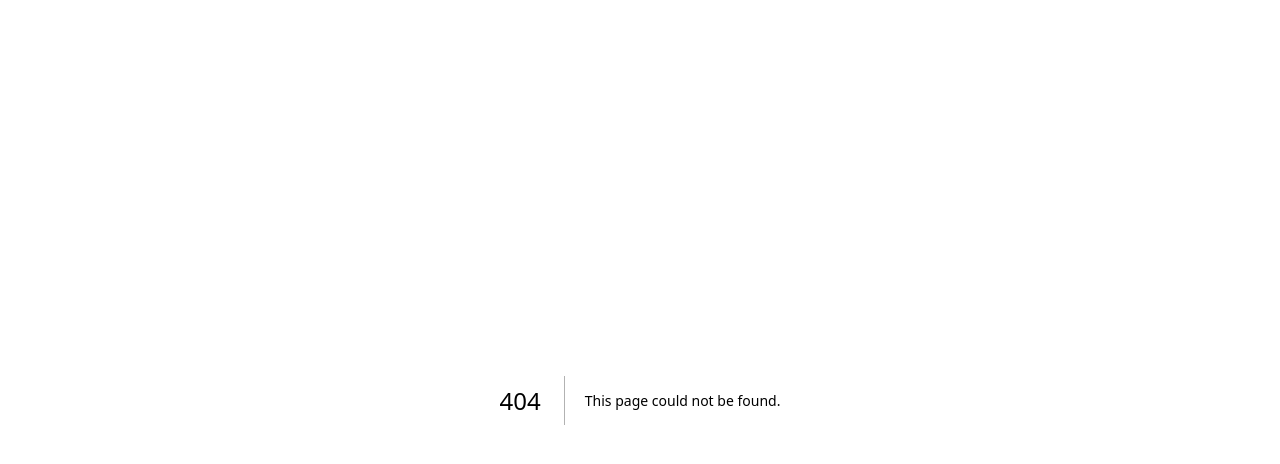
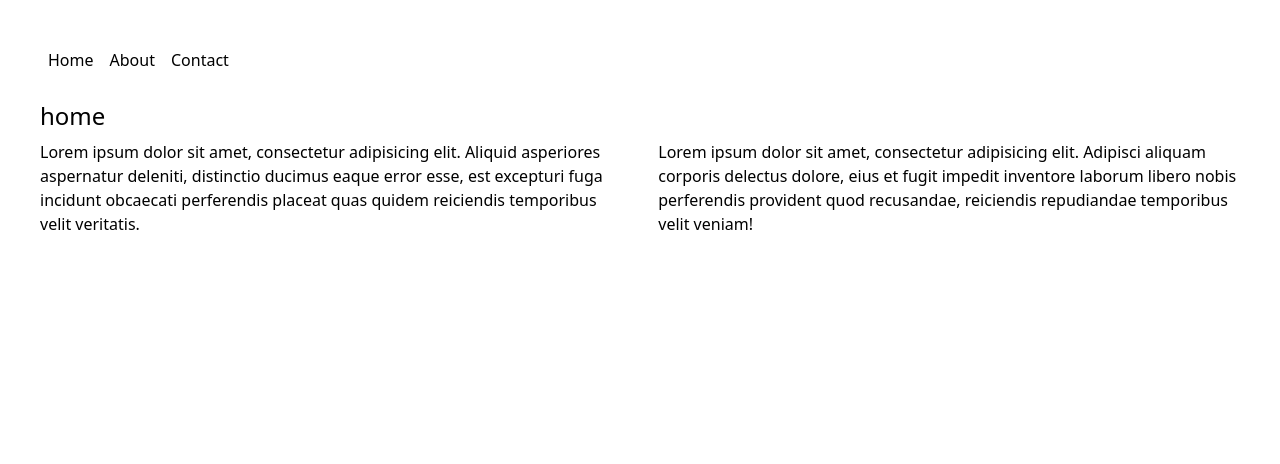
Before and after one commit to yxiZo/motion-collection, a Next.js app: page /Motion/RouterMotion in a window 1280 px wide. Before the commit this address had no page. Shown: the top 464 px of the page. Built offline with nearby package versions, Linux system fonts and the light colour scheme.

Commit message:
add Layout Component

```diff
--- /dev/null
+++ b/src/components/Card.tsx
@@ -0,0 +1,19 @@
+import Link from "next/link";
+
+export default function Card(props: any) {
+    return (
+        <Link className="xl:w-1/4 md:w-1/2 p-4" href={"/Motion/RouterMotion"}>
+            <div>
+                <div className="bg-gray-100 p-6 rounded-lg">
+                    <img className="h-40 rounded w-full object-cover object-center mb-6"
+                         src="https://dummyimage.com/720x400" alt="content" />
+                    <h3 className="tracking-widest text-indigo-500 text-xs font-medium title-font">SUBTITLE</h3>
+                    <h2 className="text-lg text-gray-900 font-medium title-font mb-4">Chichen Itza</h2>
+                    <p className="leading-relaxed text-base">Fingerstache flexitarian street art 8-bit waistcoat.
+                        Distillery hexagon disrupt edison bulbche.</p>
+                </div>
+            </div>
+        </Link>
+
+    )
+}
--- /dev/null
+++ b/src/components/Layout/Inner/index.tsx
@@ -0,0 +1,70 @@
+import { motion } from 'framer-motion'
+
+export default function Inner({ children }) {
+    const anim = (variants: any) => {
+        return {
+            initial: "initial",
+            animate: "enter",
+            exit: "exit",
+            variants
+        }
+    }
+    const opacity = {
+            initial: {
+                opacity: 0
+            },
+            enter: {
+                opacity: 1,
+                transition : {
+                    duration: 2
+                }
+            },
+            exit: {
+                opacity: 1
+            }
+    }
+
+    const slide = {
+        initial: {
+            top: "100vh",
+        },
+        enter: {
+            top: "100vh",
+        },
+        exit: {
+            top: "0",
+            transition: {
+                duration: 1,
+                ease: [0.87, 0, 0.13, 1]
+            }
+        }
+    }
+     const perspective = {
+            initial: {
+                scale: 1,
+                y: 0
+            },
+          enter: {
+                scale: 1,
+                y: 0
+          },
+          exit: {
+              scale: 0.9,
+              y: -100,
+              opacity:0.5,
+              transition: {
+                  duration: 1.2,
+                  ease: [0.87, 0, 0.13, 1]
+              }
+          }
+     }
+    return <div className={"inner bg-black h-screen"}>
+        <motion.div {...anim(slide)} className="fixed w-screen h-screen bg-white top-0 left-0 z-10"  />
+        <motion.div className={"page bg-white h-full"} {...anim(perspective)}>
+            <motion.div className={"p-10"} {...anim(opacity)}>
+                {children}
+            </motion.div>
+        </motion.div>
+    </div>
+
+}
--- /dev/null
+++ b/src/pages/Motion/RouterMotion/index.tsx
@@ -0,0 +1,17 @@
+"use client";
+import Link from "next/link";
+import {AnimatePresence} from "framer-motion";
+import {useRouter} from "next/router";
+import MotionLayout from "@/components/Layout/MotionLayout";
+
+export default function RouterMotion() {
+
+    return <MotionLayout>
+        <h1 className={"text-2xl mb-2"}>home</h1>
+
+        <div className={"flex"}>
+            <p className={"mr-10"}>Lorem ipsum dolor sit amet, consectetur adipisicing elit. Aliquid asperiores aspernatur deleniti, distinctio ducimus eaque error esse, est excepturi fuga incidunt obcaecati perferendis placeat quas quidem reiciendis temporibus velit veritatis.</p>
+            <p>Lorem ipsum dolor sit amet, consectetur adipisicing elit. Adipisci aliquam corporis delectus dolore, eius et fugit impedit inventore laborum libero nobis perferendis provident quod recusandae, reiciendis repudiandae temporibus velit veniam!</p>
+        </div>
+    </MotionLayout>
+}
```
Also changed, not shown: src/components/Layout/Curve/index.tsx (added), src/components/Layout/Stairs/index.tsx (added), 1 other file (tests, documents, lock files or other folders).
